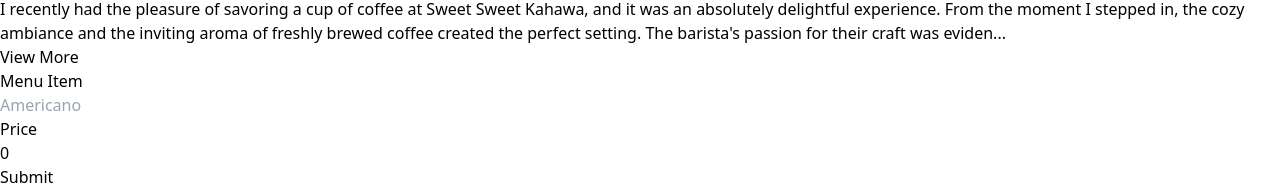
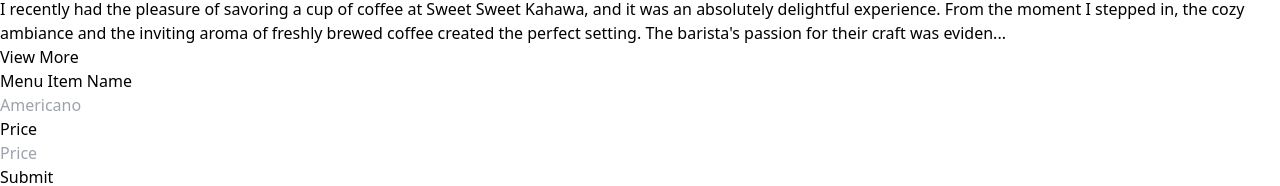
Before and after one commit to iann-mathaiya/react-typescript-starter-kit, a React (Vite) app: page / in a window 1280 px wide. Shown: the part 2123-2309 px from the top of the page. Built offline with nearby package versions, Linux system fonts and the light colour scheme.

Commit message:
using react hook forms to update the form component and validate form inputs

```diff
--- a/package.json
+++ b/package.json
@@ -12,7 +12,8 @@
     "@heroicons/react": "^2.0.18",
     "boring-avatars": "^1.10.1",
     "react": "^18.2.0",
-    "react-dom": "^18.2.0"
+    "react-dom": "^18.2.0",
+    "react-hook-form": "^7.48.2"
   },
   "devDependencies": {
     "@types/react": "^18.0.27",
--- a/src/components/Form.tsx
+++ b/src/components/Form.tsx
@@ -1,36 +1,33 @@
+import { FieldValues, useForm } from "react-hook-form"
 import SubmitButton from "./SubmitButton"
 import { FormEvent, useState } from "react"
 
 export default function Form() {
-  const [menuItem, setMenuItem] = useState({ item: "", price: 0.00 })
+  const { register, handleSubmit, formState: {errors} } = useForm()
+  console.log(register("item"))
 
-  const handleSumbit = (event: FormEvent) => {
-    event.preventDefault()
-
-    console.log(menuItem)
-  }
+  const onSubmit = (data: FieldValues) => {}
 
   return (
-    <form onSubmit={handleSumbit}>
+    <form onSubmit={handleSubmit(onSubmit)}>
       <div className='mb-3'>
         <label
           htmlFor='menu-item-name'
           className='block text-sm font-medium leading-6 text-gray-900'
         >
-          Menu Item
+          Menu Item Name
         </label>
         <div className='mt-2'>
           <input
             type='text'
             id='menu-item-name'
-            value={menuItem.item}
             placeholder='Americano'
-            onChange={(event) =>
-              setMenuItem({ ...menuItem, item: event.target.value })
-            }
+            {...register("item", { required: true, minLength: 4 })}
             className='block w-full rounded-md border-0 py-1.5 px-2.5 text-gray-900 shadow-sm ring-1 ring-gray-300 placeholder:text-gray-400 focus:outline-none focus:ring-2 focus:ring-sky-500 sm:text-sm sm:leading-6'
           />
         </div>
+       {errors.item?.type === 'required' && <p className="mt-2 text-red-500 text-sm font-normal">Menu Item Name is required </p>}
+       {errors.item?.type === 'minLength' && <p className="mt-2 text-red-500 text-sm font-normal">Menu Item Name should be at least 4 characters </p>}
       </div>
 
       <div className='mb-3'>
@@ -45,13 +42,7 @@
             id='price'
             step='.01'
             type='number'
-            value={menuItem.price}
-            onChange={(event) =>
-              setMenuItem({
-                ...menuItem,
-                price: parseFloat(event.target.value),
-              })
-            }
+            {...register("price")}
             placeholder='Price'
             className='block w-full rounded-md border-0 py-1.5 px-2.5 text-gray-900 shadow-sm ring-1 ring-gray-300 placeholder:text-gray-400 focus:outline-none focus:ring-2 focus:ring-sky-500 sm:text-sm sm:leading-6'
           />
--- a/src/components/Like.tsx
+++ b/src/components/Like.tsx
@@ -13,7 +13,7 @@
     <div>
       {isLiked ? (
         <button onClick={toggle}>
-          <SolidHeartIcon className='w-6 h-6 text-sky-500' aria-hidden />
+          <SolidHeartIcon className='w-6 h-6 text-red-500' aria-hidden />
         </button>
       ) : (
         <button onClick={toggle}>
```
Also changed, not shown: 1 other file (tests, documents, lock files or other folders).
